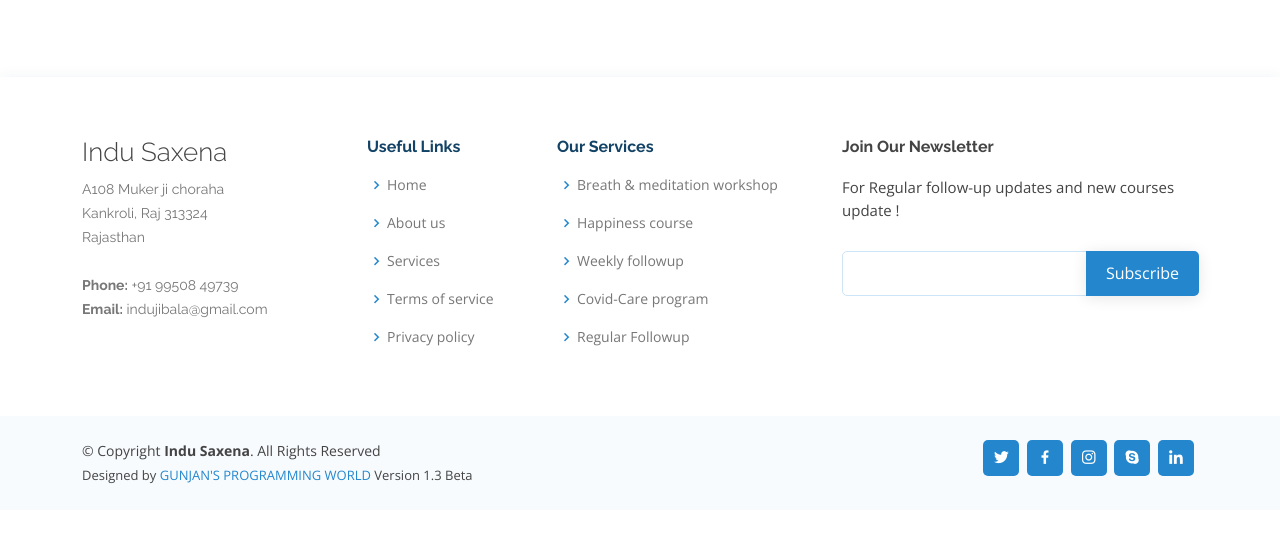
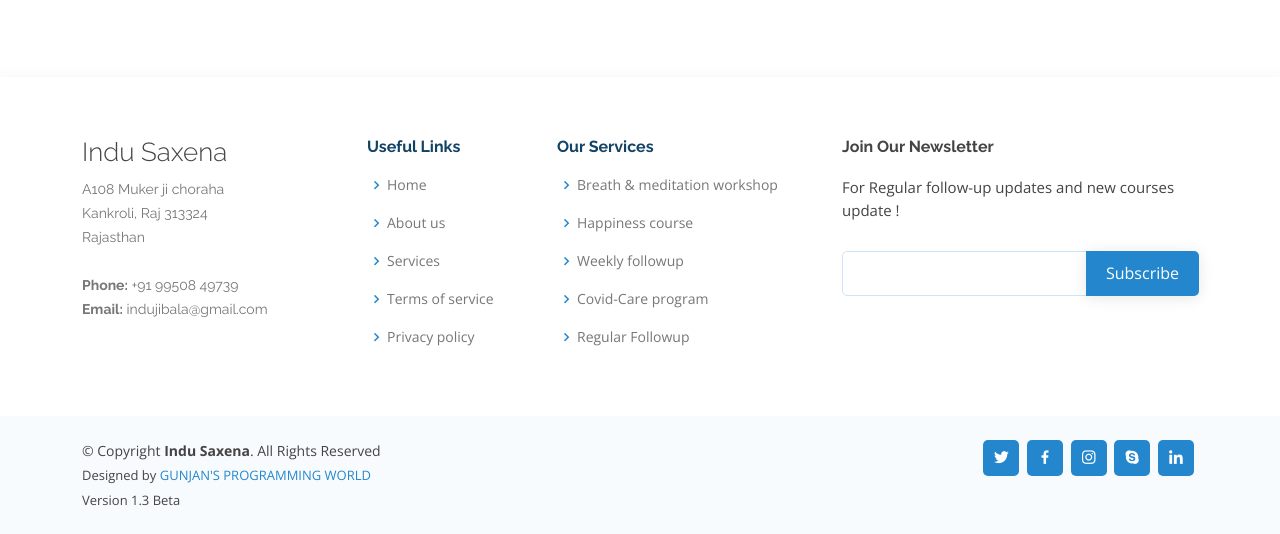
Before and after one commit to gunjan-it-engg/Indu-saxena, a plain HTML site: page index.html in a window 1280 px wide. Shown: the part 8586-9120 px from the top of the page. Before the commit the page ends 9096 px from the top, so only its background shows below. Drawn offline with nearby package versions, Linux system fonts and the light colour scheme.

Commit message:
version change

```diff
--- a/index.html
+++ b/index.html
@@ -890,11 +890,9 @@
           &copy; Copyright <strong><span>Indu Saxena</span></strong>. All Rights Reserved
         </div>
         <div class="credits">
-          <!-- All the links in the footer should remain intact. -->
-          <!-- You can delete the links only if you purchased the pro version. -->
-          <!-- Licensing information: https://bootstrapmade.com/license/ -->
-          <!-- Purchase the pro version with working PHP/AJAX contact form: https://bootstrapmade.com/onepage-multipurpose-bootstrap-template/ -->
           Designed by <a href="http://gunjan-shrimali.epizy.com">GUNJAN'S PROGRAMMING WORLD</a>
+        </div>
+        <div class="credits">
           Version 1.3 Beta
         </div>
       </div>
```
